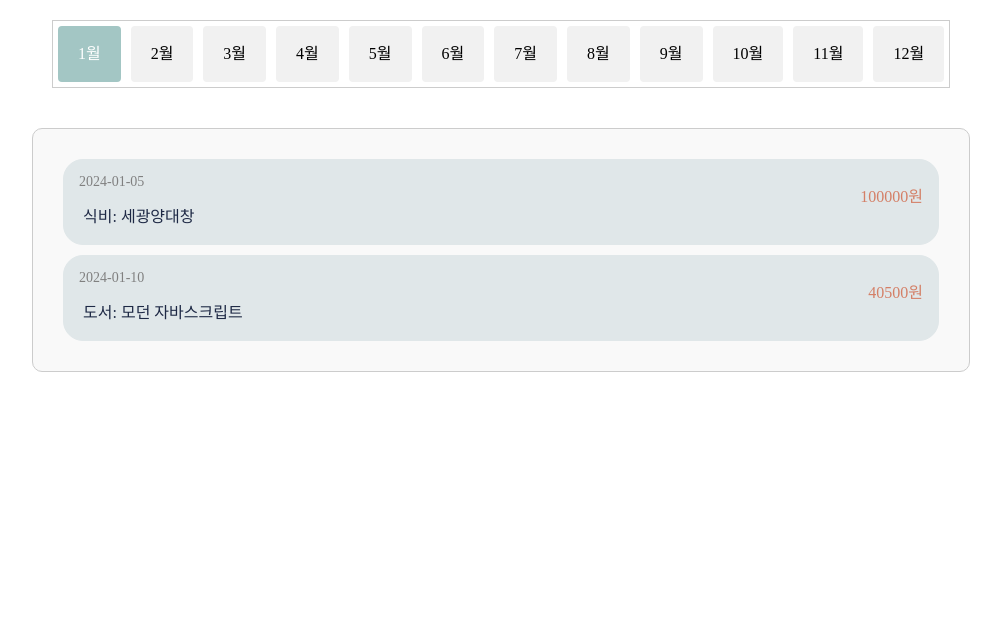
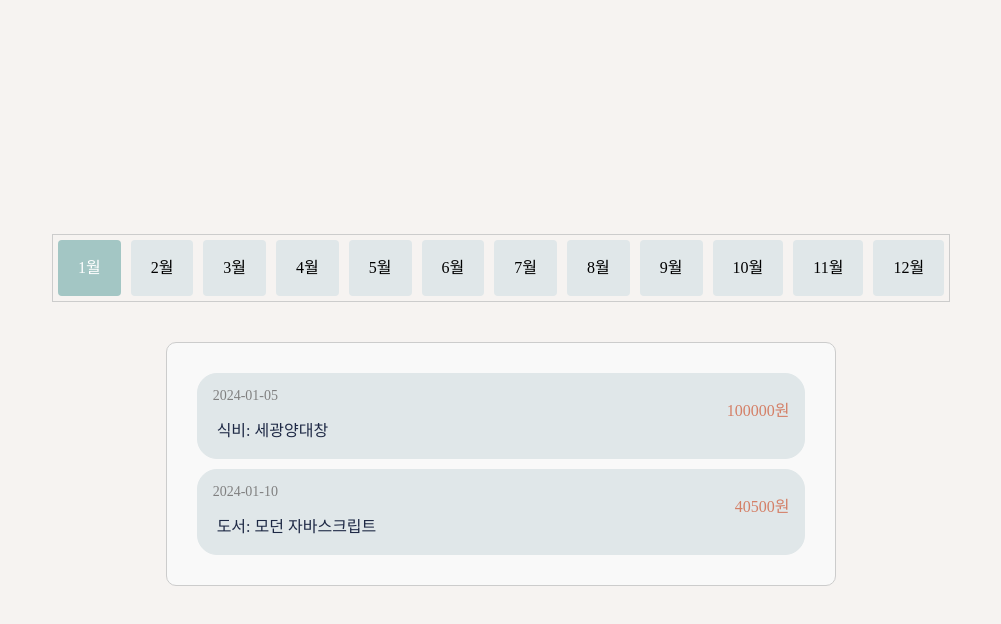
Before and after one commit to Chasyuss/PersonalAccountBook, a React (Vite) app: page / in a window 1280 px wide. Shown: the top 624 px of the page, without its empty margins (139-1140 px from the left). Built offline with nearby package versions, Linux system fonts and the light colour scheme.

Commit message:
[style]: GlobalStyle 추가

```diff
--- a/src/pages/FakeData.json
+++ b/src/pages/FakeData.json
@@ -29,21 +29,21 @@
   },
   {
     "id": "25143e72-16e2-22a7-a9c2-47358580e2f8",
-    "date": "2024-02-02",
+    "date": "2024-03-02",
     "item": "여행",
     "amount": 1055000,
     "description": "일본여행"
   },
   {
     "id": "25600f72-97p2-14a7-a9c2-47363950e2t8",
-    "date": "2024-02-02",
+    "date": "2024-04-02",
     "item": "미용",
     "amount": 155000,
     "description": "미용실"
   },
   {
     "id": "24312f70-97q2-14a7-a9c2-47132950e2t8",
-    "date": "2024-02-02",
+    "date": "2024-05-02",
     "item": "도서",
     "amount": 75000,
     "description": "자율주행차량 운전주행모드 자동 전환용 인식률 90% 이상의 다중 센서 기반 운전자 상태 인식 및 상황 인식 원천 기술 개발"
--- a/src/pages/Home.jsx
+++ b/src/pages/Home.jsx
@@ -1,6 +1,7 @@
 import React, { act, useEffect, useState } from 'react';
 import styled from 'styled-components';
 import fakedata from './FakeData.json';
+import GlobalStyle from '../styles/GlobalStyle';
 
 
 const Home = () => {
@@ -28,7 +29,8 @@ const Home = () => {
     }); // 문자열을 날짜로 변경후, 해당 열을 가져옴
 
     return (
-        <form>
+        <Form>
+            <GlobalStyle />
             <Container>
                 <Tabs>
                     {months.map((month, index) => (
@@ -53,11 +55,15 @@ const Home = () => {
                     )}
                 </Content>
             </Container>
-        </form>
+        </Form>
     );
 };
 
 export default Home;
+
+const Form = styled.div`
+
+`;
 
 const Container = styled.div`
   display: flex;
@@ -77,12 +83,12 @@ const Tab = styled.div`
   padding: 20px;
   text-align: center;
   cursor: pointer;
-  background-color: ${props => (props.active ? '#A3C6C4' : '#f1f1f1')};
+  background-color: ${props => (props.active ? '#A3C6C4' : '#E0E7E9')};
   color: ${props => (props.active ? 'white' : 'black')}; // 글씨 색상
   border-radius: 4px;
 
   &:hover {
-    background-color: ${props => (props.active ? '#A3C6C4' : '#ddd')}; //클릭시 색상
+    background-color: ${props => (props.active ? '#A3C6C4' : '#E0E7E9')}; //클릭시 색상
   }
 `;
 
--- a/src/styles/GlobalStyle.jsx
+++ b/src/styles/GlobalStyle.jsx
@@ -1,10 +1,17 @@
 import { createGlobalStyle } from "styled-components";
 
 const GlobalStyle = createGlobalStyle`
-    body{
-        background-color: #E0E7E9;
-
-    }
+  html, body {
+    height: 100%;
+    margin: 0;
+    padding: 0;
+  }
+  body {
+    background-color : #f6f3f1;
+    display: flex;
+    justify-content: center;
+    align-items: center;
+  }
 `;
 
 export default GlobalStyle;
```
